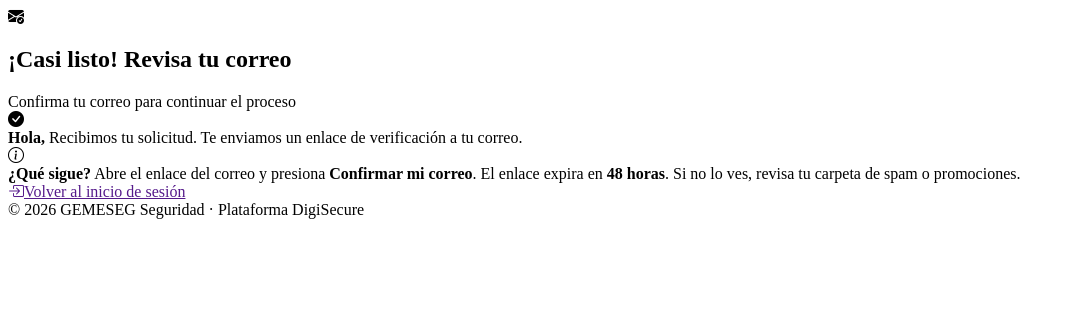
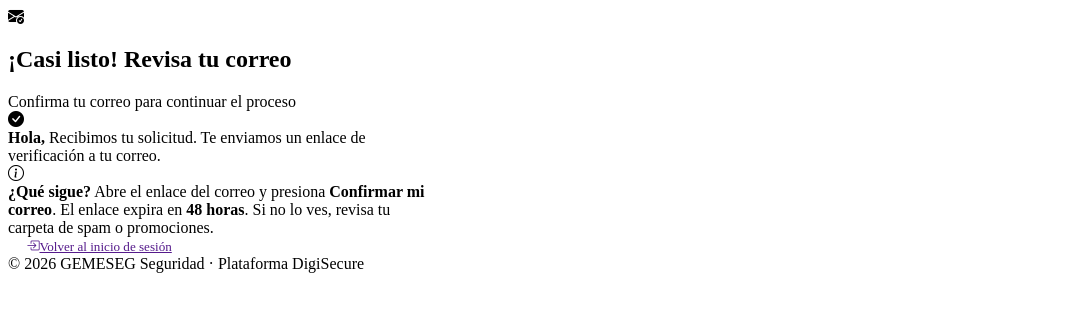
Before and after one commit to vronikm/digisecure, a PHP site: template templates/auth/aspirante-gracias.php in a window 1280 px wide. Shown: the top 312 px of the page, without its empty margins (0-1075 px from the left). Run offline with PHP 8.4, Linux system fonts and the light colour scheme; the template is opened without the code that fills it, so the values that code supplies are empty.

Commit message:
templates/auth/aspirante-gracias.php

```diff
--- a/templates/auth/aspirante-gracias.php
+++ b/templates/auth/aspirante-gracias.php
@@ -23,6 +23,18 @@ $correo = $correo ?? '';
     <title>Revisa tu correo - GEMESEG</title>
     <link rel="stylesheet" href="https://cdn.jsdelivr.net/npm/bootstrap-icons@1.11.3/font/bootstrap-icons.min.css">
     <link rel="stylesheet" href="<?= $view->url('/assets/css/ds-auth.css') ?>?v=gemeseg-login-20260626-registro2">
+    <style>
+        /* Ventana de notificacion mas compacta y boton a su tamano (solo esta pantalla). */
+        .gemeseg-login .login-shell.is-single {
+            max-width: 420px;
+        }
+        .login-form .login-secondary-btn {
+            width: auto;
+            align-self: center;
+            padding: .5rem 1.15rem;
+            font-size: .82rem;
+        }
+    </style>
 </head>
 <body class="gemeseg-login">
 <div class="login-shell is-single">
```
